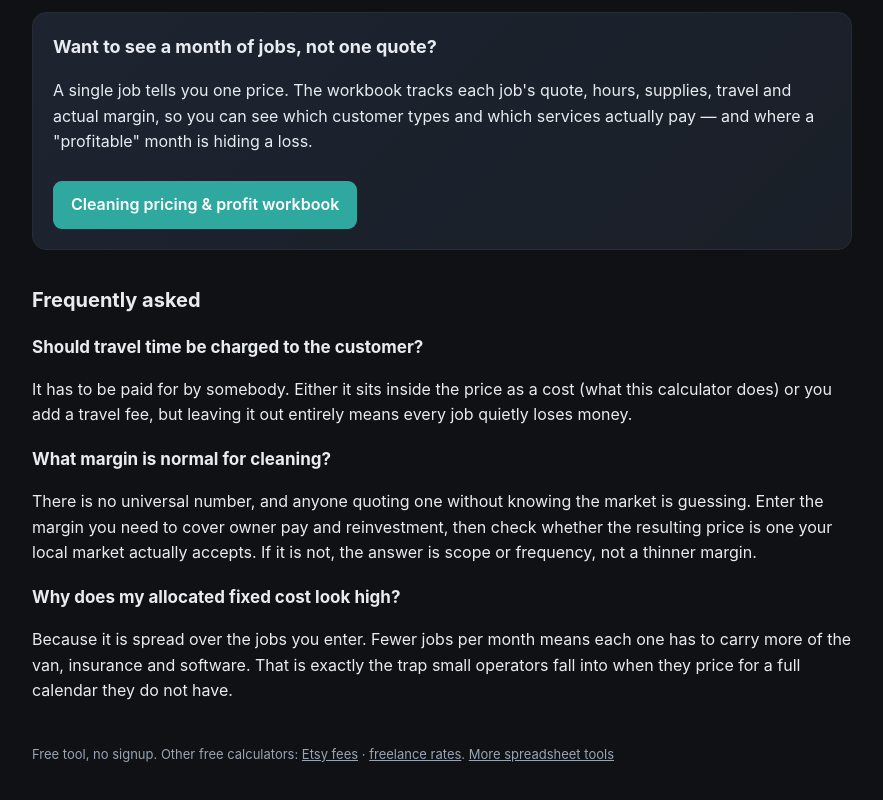
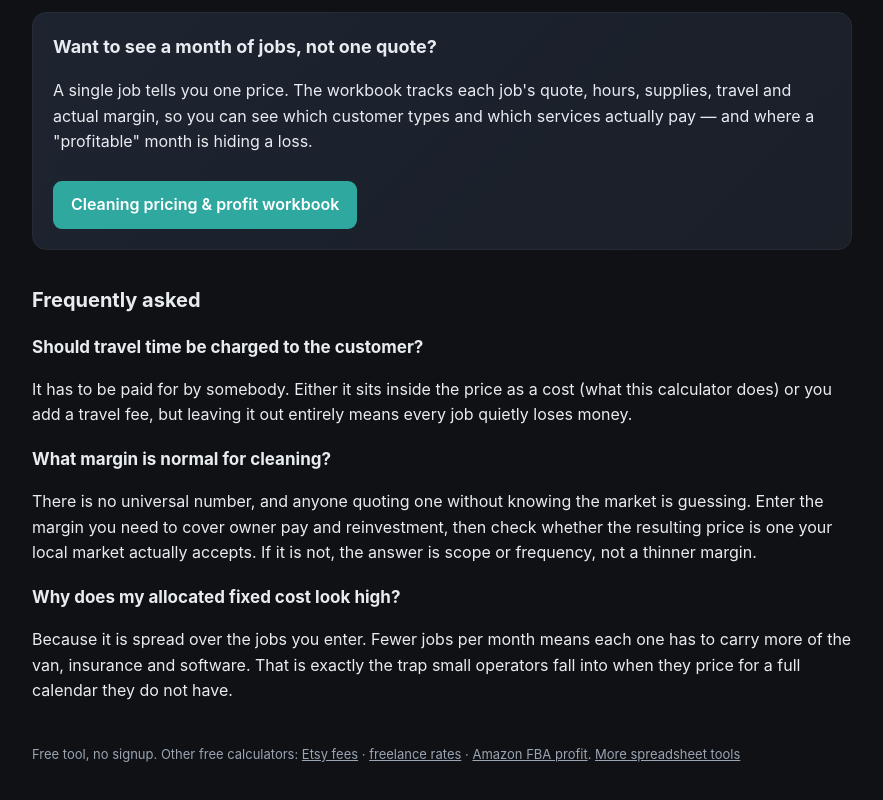
Before and after one commit to gougousongsong/etsy-fee-calculator, a plain HTML site: page cleaning/index.html in a window 1280 px wide. Shown: the part 1533-2333 px from the top of the page, without its empty margins (198-1081 px from the left). Drawn offline with Linux system fonts and the light colour scheme.

Commit message:
update cleaning/index.html

```diff
--- a/cleaning/index.html
+++ b/cleaning/index.html
@@ -123,7 +123,7 @@ footer a{color:#9aa4b2}
   <p>Because it is spread over the jobs you enter. Fewer jobs per month means each one has to carry more of the van, insurance and software. That is exactly the trap small operators fall into when they price for a full calendar they do not have.</p>
 
   <footer>
-    <p>Free tool, no signup. Other free calculators: <a href="/etsy-fee-calculator/">Etsy fees</a> · <a href="/etsy-fee-calculator/freelance/">freelance rates</a>. <a href="https://2477537799006.gumroad.com">More spreadsheet tools</a></p>
+    <p>Free tool, no signup. Other free calculators: <a href="/etsy-fee-calculator/">Etsy fees</a> · <a href="/etsy-fee-calculator/freelance/">freelance rates</a> · <a href="/etsy-fee-calculator/amazon/">Amazon FBA profit</a>. <a href="https://2477537799006.gumroad.com">More spreadsheet tools</a></p>
   </footer>
 </div>
 
```
